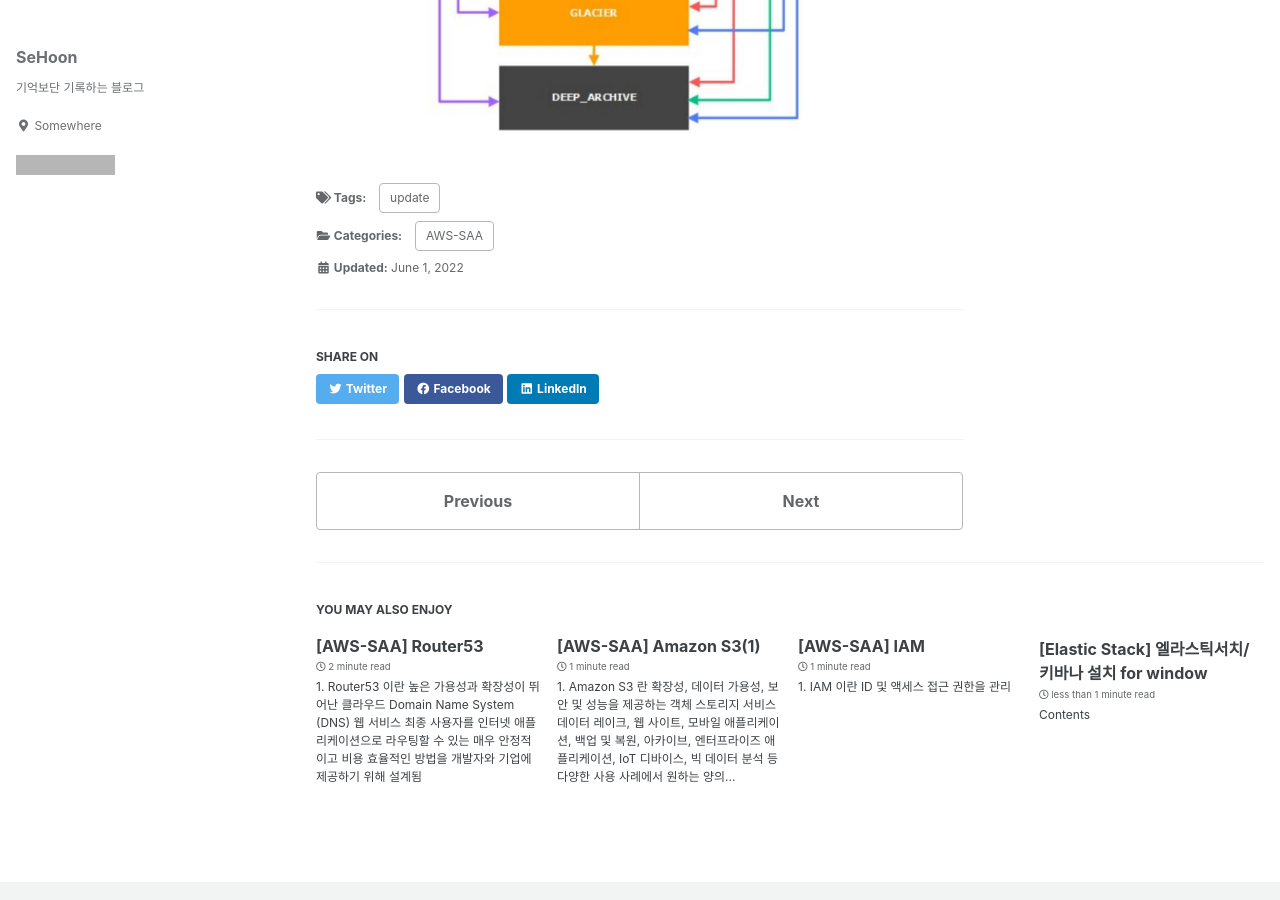
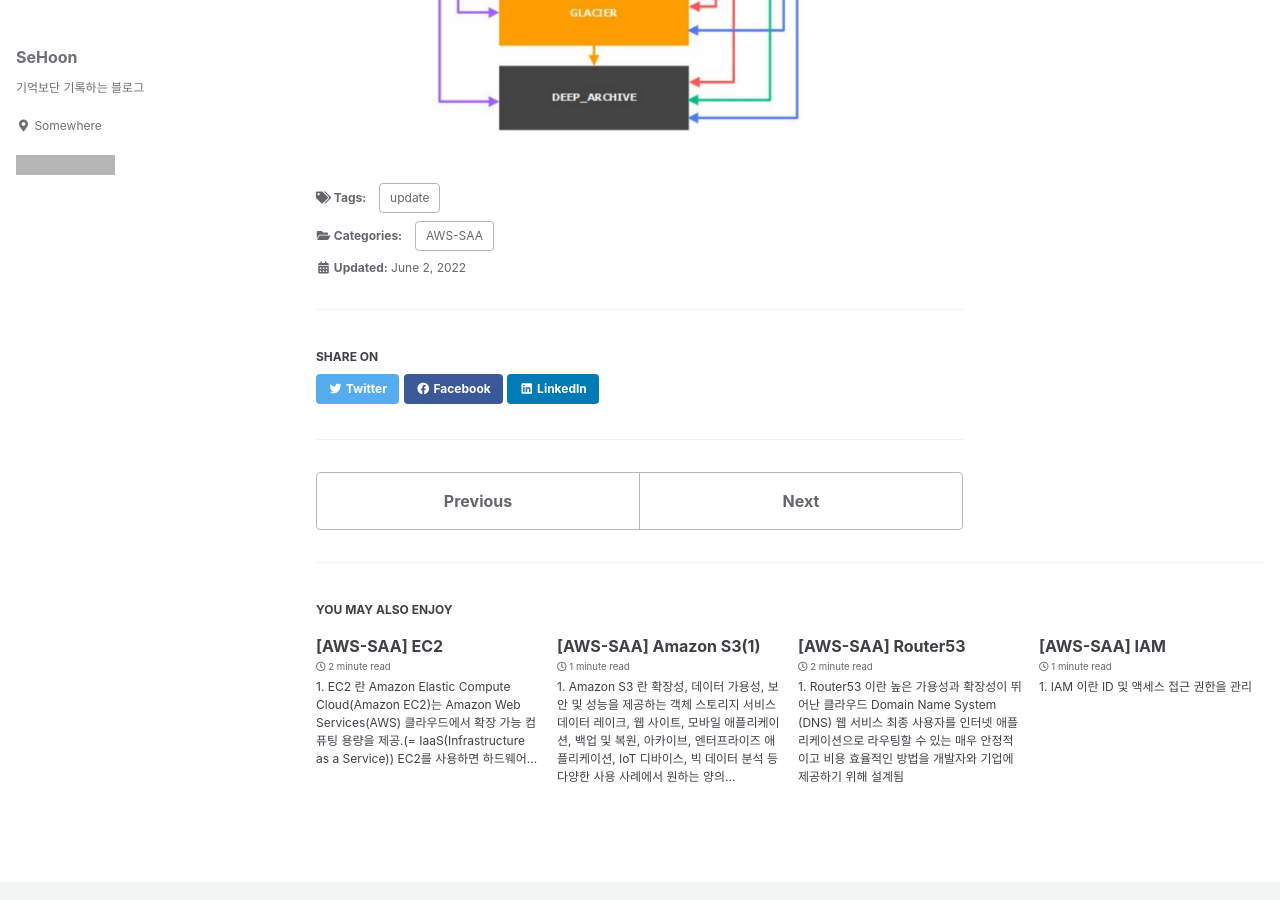
Before and after one commit to sehoone/sehoone.github.io, a Jekyll site: the page built from _posts/2022-06-02-aws-saa-amazon-s3-2.md, in a window 1280 px wide and 900 px high, scrolled down 1343 px. Built offline with Jekyll 4.4.1, drawn with Linux system fonts in a browser that asks for light colours; cached includes are drawn as plain includes; part of the change alters nothing that is shown; grey boxes are pictures that could not be loaded.

Commit message:
add-aws-saa-ec2

```diff
--- a/_posts/2022-05-29-aws-saa-amazon-s3-2.md
+++ b/_posts/2022-06-02-aws-saa-amazon-s3-2.md
@@ -1,6 +1,6 @@
 ---
 title: "[AWS-SAA] Amazon S3(2)"
-last_modified_at: 2022-06-01T16:01:04-04:00
+last_modified_at: 2022-06-02T16:01:04-04:00
 categories:
   - AWS-SAA
 tags:
--- /dev/null
+++ b/_posts/2022-06-03-aws-saa-ec2.md
@@ -0,0 +1,40 @@
+---
+title: "[AWS-SAA] EC2"
+last_modified_at: 2022-06-03T16:01:04-04:00
+categories:
+  - AWS-SAA
+tags:
+  - update
+toc: true
+toc_label: "AWS-SAA"
+---
+
+## 1. EC2 란
+- Amazon Elastic Compute Cloud(Amazon EC2)는 Amazon Web Services(AWS) 클라우드에서 확장 가능 컴퓨팅 용량을 제공.(= IaaS(Infrastructure as a Service))
+- EC2를 사용하면 하드웨어에 선투자할 필요가 없어 더 빠르게 애플리케이션을 개발하고 배포할 수 있음
+
+## 2. EC2 구성
+- AMI(OS) + 인스턴스 크기(CPU + RAM) + 스토리지 + 보안 그룹 + EC2 사용자 데이터
+- 보안 그룹: EC2 인스턴스에 연결된 방화벽
+- EC2 사용자 데이터: 인스턴스가 처음 시작될 때 실행되는 스크립트
+
+## 3. EC2 인스턴스 타입
+- 다양한 사용 사례에 최적화된 다양한 유형의 EC2 인스턴스를 사용할 수 있음
+- ex. m5.2xlarge. m: 인스턴스 클래스, 5: generation, 2xlarge: 인스턴스의 사이즈
+
+## 4. EC2 인스턴스 구매 옵션
+- On-Demand Instances: 장기 약정이나 선결제 없이 초 단위로 사용한 인스턴스에 대해 비용을 지불합니다(최소 60초). 수명 주기를 완전하게 제어. 즉 시작, 중지, 수면, 사용 시작 또는 종료 시기를 결정할 수 있음
+- Reserved Instances: 1년 또는 3년 기간 동안 인스턴스 유형 또는 지역을 포함해 **특정 인스턴스 구성을 약정**하여 Amazon EC2 비용을 절감
+- Savings Plans: 1년 또는 3년 기간 동안 시간당 USD로 **일관된 사용량을 약정**하여 Amazon EC2 비용을 절감
+- Spot Instances: 미사용 EC2 인스턴스를 요청하여 Amazon EC2 비용을 대폭 절감. 스팟 인스턴스는 용량이 가용 상태이고 요청에 대한 시간당 최고가가 스팟 가격보다 더 높을 때마다 실행. 데이터 분석, 배치 작업, 백그라운드 프로세싱 및 선택적 작업에 적합
+- Dedicated Hosts: 고객 전용의 EC2 인스턴스 용량을 갖춘 물리적 서버. 전용 호스트를 사용하면 Windows Server, Microsoft SQL Server, SUSE 및 Linux Enterprise Server를 포함한 기존 소켓당, 코어당 또는 VM당 소프트웨어 라이선스를 사용할 수 있음
+- Dedicated Instances: 단일 고객 전용 하드웨어의 Virtual Private Cloud (VPC)에서 실행되는 Amazon EC2 인스턴스. 다른 AWS 계정에 속하는 전용 인스턴스는 이러한 계정이 단일 지급인 계정에 연결된 경우라도 하드웨어 수준에서 물리적으로 격리. 전용 인스턴스는 전용 인스턴스가 아닌 동일한 AWS 계정의 다른 인스턴스와 하드웨어를 공유
+- Capacity Reservations: 특정 가용 영역의 Amazon EC2 인스턴스에 대해 원하는 기간만큼 컴퓨팅 용량을 예약할 수 있음. 따라서 Savings Plans 또는 리전 예약 인스턴스에서 제공하는 결제 할인과는 별도로 용량 예약를 생성 및 관리. 용량 예약를 생성하면 필요할 때 언제든지 필요한 만큼 EC2 용량에 액세스할 수 있으며 유지할 수 있고, 1년 또는 3년 기간의 약정에 가입하지 않고도 언제든지 용량 예약을 생성
+
+## 4-1. EC2 인스턴스 구매 옵션 예시. ex.호텔 숙박
+- On demand: 원하는 시간에 리조트에 방문 및 숙박, 전액 지불
+- Reserved: 미리 계획하고 장기 체류할 경우 좋은 할인을 받음
+- Savings Plans: 일정 기간 동안 시간당 일정 금액을 지불하고 모든 객실 유형(예: King, Suite, Sea View, ⋯) 숙박
+- Spot instances: 호텔은 사람들이 빈 객실에 입찰할 수 있도록하고 최고 입찰자가 객실을 유지합니다. 언제든지 쫓겨날 수 있다
+- Dedicated Hosts: 리조트 건물 전체를 예약
+- Capacity Reservations: 숙박하지 않아도 일정 기간 동안 정가로 객일 예약
```
Also changed, not shown: _posts/2022-06-01-aws-saa-amazon-s3-1.md (renamed from _posts/2022-05-29-aws-saa-amazon-s3-1.md).
